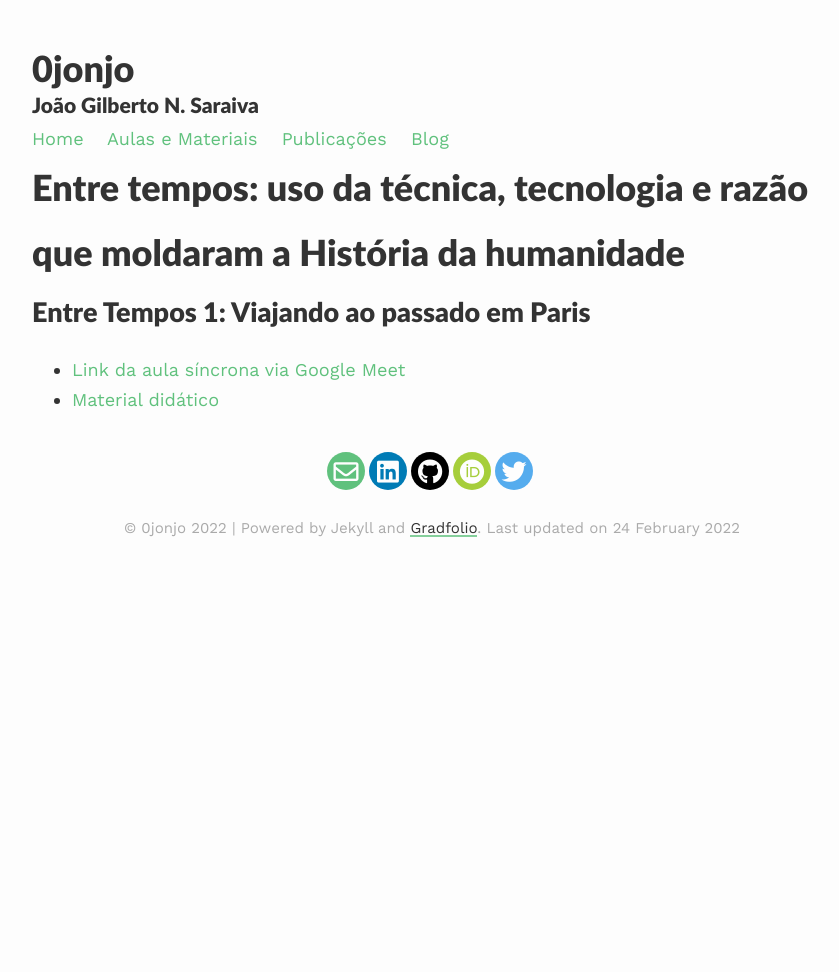
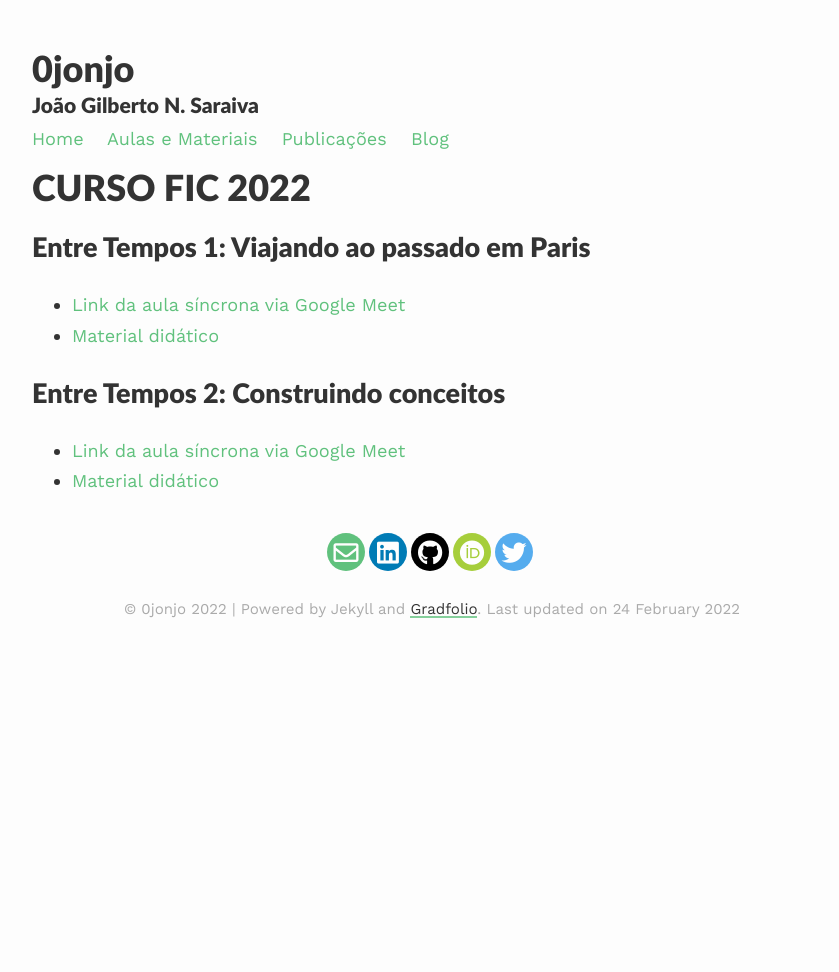
Before and after one commit to 0jonjo/0jonjo.github.io, a Jekyll site: the page built from _pages/entretempos.md, in a window 1280 px wide. Shown: the whole page, without its empty margins (208-1047 px from the left). Built offline with Jekyll 4.4.1, drawn with Linux system fonts in a browser that asks for light colours; nearby versions of some CDN libraries.

Commit message:
update da página do curso FIC entre tempos e aula 2

```diff
--- a/_pages/entretempos.md
+++ b/_pages/entretempos.md
@@ -1,6 +1,6 @@
 ---
-title: "Entre tempos: uso da técnica, tecnologia e razão que moldaram a História da humanidade"
-description: "Materiais do Curso FIC IFRN-SC"
+title: "CURSO FIC 2022"
+description: "Materiais do curso Entre tempos: uso da técnica, tecnologia e razão que moldaram a História da humanidade"
 layout: post
 tags: historia historiador ciencia tecnica tecnologia razao curso ifrn history fic detetive metodo cientifico ideia
 categories: misc
@@ -11,3 +11,8 @@ image: https://user-images.githubusercontent.com/64807181/120908982-5a4df180-c64
 
 - [Link da aula síncrona via Google Meet](https://meet.google.com/tbw-xjss-buc)
 - [Material didático](https://www.notion.so/joaogilberto/Entre-Tempos-1-Viajando-ao-passado-em-Paris-e4b76d9f0dc747ddaaf3b8eb089f431e)
+
+## Entre Tempos 2: Construindo conceitos
+
+- [Link da aula síncrona via Google Meet]()
+- [Material didático](https://www.notion.so/joaogilberto/Entre-Tempos-1-Viajando-ao-passado-em-Paris-e4b76d9f0dc747ddaaf3b8eb089f431e)
```
Also changed, not shown: _pages/cienciatecnologia.md (added, +50 -0 lines), _pages/detetivehistoriador.md (deleted, +0 -49 lines).
